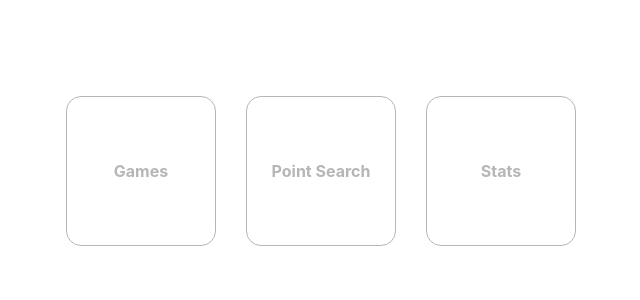
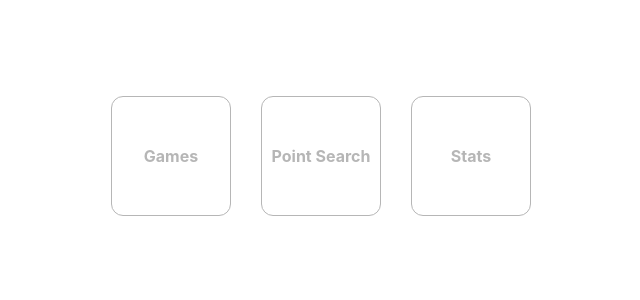
Before and after one commit to mharry97/smash_tracker, a React (Vite) app: page / in a window 1280 px wide. Shown: the top 300 px of the page, without its empty margins (319-959 px from the left). Built offline with nearby package versions, Linux system fonts and the light colour scheme; no server answers.

Commit message:
update tile size

```diff
--- a/src/index.css
+++ b/src/index.css
@@ -18,6 +18,7 @@
   --greyer-text: #9e9e9e;
   --hover-grey-text: #ffffff;
   --highlight-colour: #303030;
+  --tile-width: 120px;
 }
 
 #root {
@@ -62,8 +63,8 @@ h1 {
 .tile_item {
   display: flex;
   flex-direction: column;
-  height: 150px;
-  width: 150px;
+  height: var(--tile-width);
+  width: var(--tile-width);
   border: 1px solid var(--grey-text);
   border-radius: 10%;
   justify-content: center;
```
